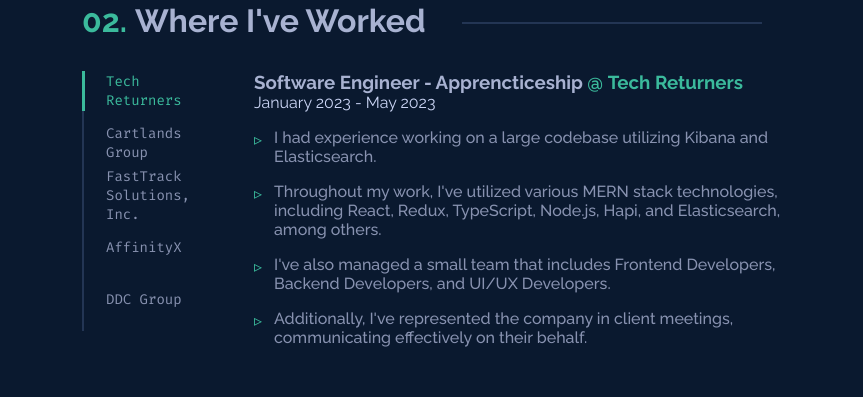
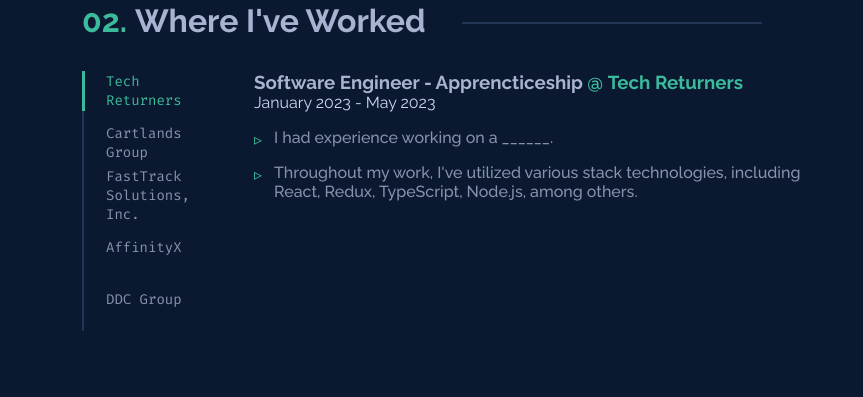
Before and after one commit to jonalddamaso/developerportfolio, a Next.js app: page / in a window 1280 px wide. Shown: the part 2040-2437 px from the top of the page, without its empty margins (208-1071 px from the left). Built offline with nearby package versions, Linux system fonts and the light colour scheme; no server answers.

Commit message:
Update Experience.tsx

```diff
--- a/src/sections/Experience.tsx
+++ b/src/sections/Experience.tsx
@@ -20,10 +20,8 @@
       start: "January 2023",
       end: "May 2023",
       shortDescription: [
-        "I had experience working on a large codebase utilizing Kibana and Elasticsearch.",
-        "Throughout my work, I've utilized various MERN stack technologies, including React, Redux, TypeScript, Node.js, Hapi, and Elasticsearch, among others.",
-        "I've also managed a small team that includes Frontend Developers, Backend Developers, and UI/UX Developers.",
-        "Additionally, I've represented the company in client meetings, communicating effectively on their behalf.",
+        "I had experience working on a ______.",
+        "Throughout my work, I've utilized various stack technologies, including React, Redux, TypeScript, Node.js, among others.",
       ],
     },
     {
```
